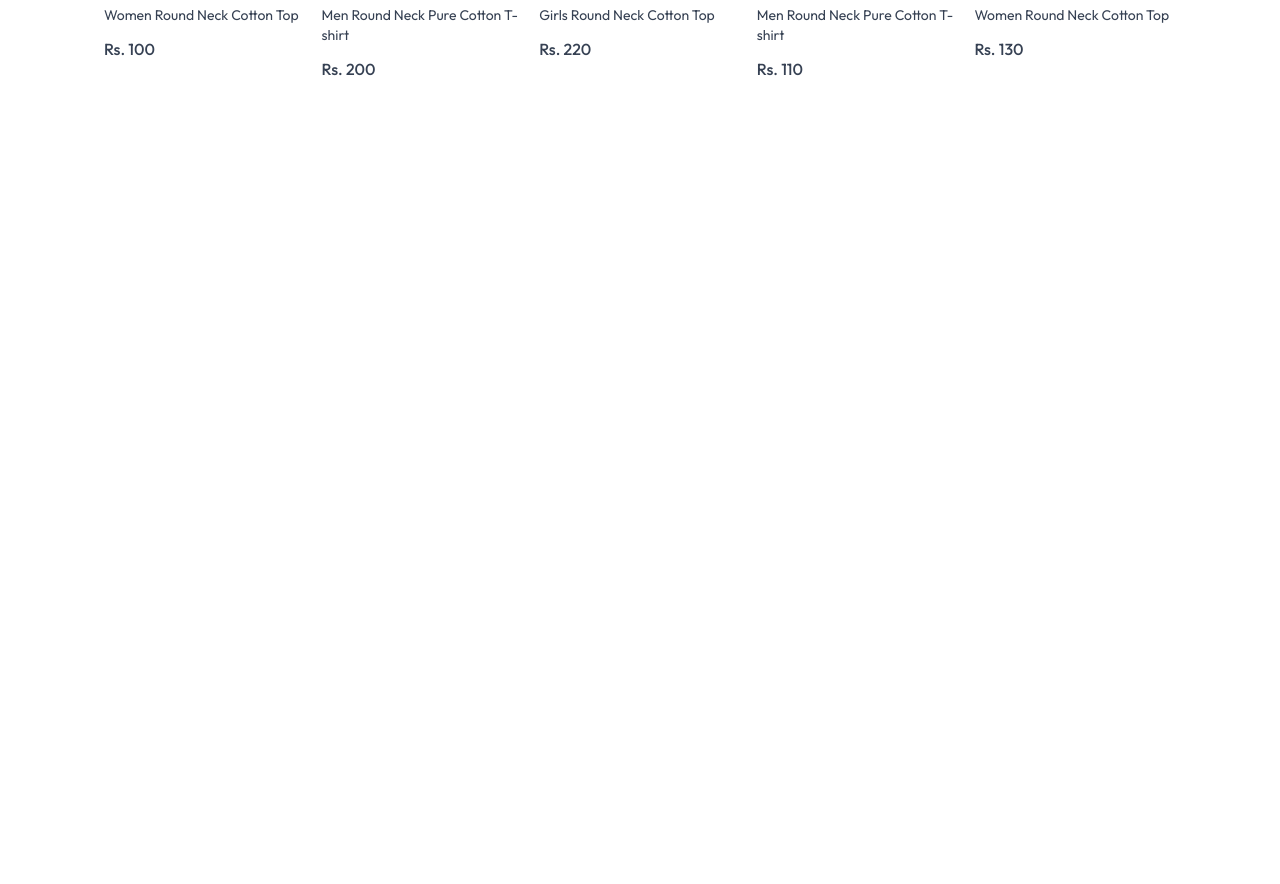
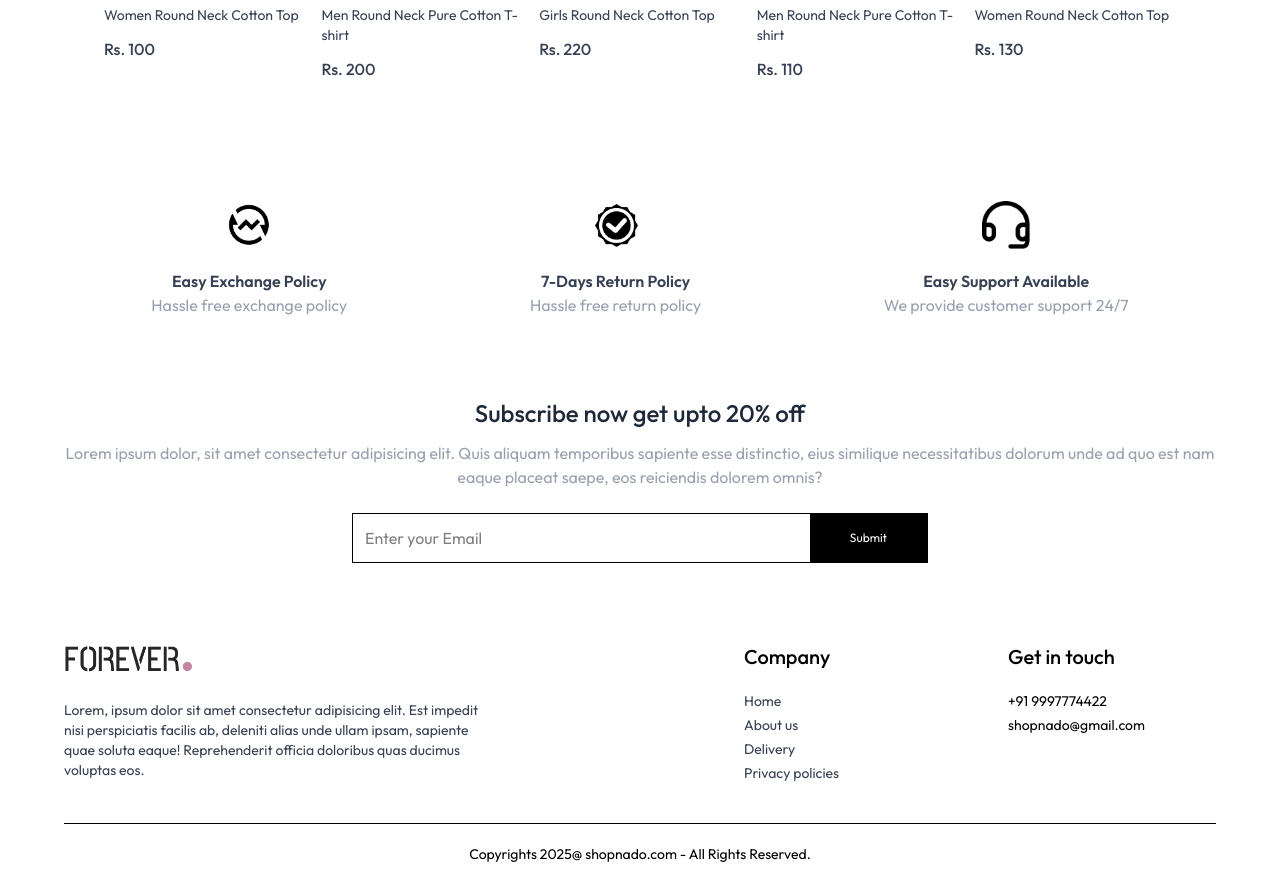
Before and after one commit to Aadi-o8/shopnado-client, a React (Vite) app: page / in a window 1280 px wide. Shown: the part 2440-3324 px from the top of the page. Before the commit the page ends 2561 px from the top, so only its background shows below. Built offline with nearby package versions, Linux system fonts and the light colour scheme.

Commit message:
Home page done

```diff
--- a/src/App.jsx
+++ b/src/App.jsx
@@ -10,6 +10,7 @@ import Product from './pages/Product'
 import Orders from './pages/Orders'
 import Login from './pages/Login'
 import Navbar from './components/Navbar'
+import Footer from './components/Footer'
 
 
 const App = () => {
@@ -27,6 +28,7 @@ const App = () => {
         <Route path='/orders' element = {<Orders/>} />
         <Route path='/login' element = {<Login/>} />
       </Routes>
+      <Footer />
     </div>
   )
 }
--- /dev/null
+++ b/src/components/Footer.jsx
@@ -0,0 +1,46 @@
+import React from 'react'
+import { assets } from '../assets/assets'
+
+const Footer = () => {
+  return (
+    <div>
+        <div  className='flex flex-col sm:grid grid-cols-[3fr_1fr_1fr] gap-14 my-10 mt-20 text-sm'>
+
+            <div>
+                <img src={assets.logo} className='mb-5 w-32' alt="" />
+                <p className='w-full sm:w-2/3 text-gray-700'>
+                    Lorem, ipsum dolor sit amet consectetur adipisicing elit. Est impedit nisi perspiciatis facilis ab, deleniti alias unde ullam ipsam, sapiente quae soluta eaque! Reprehenderit officia doloribus quas ducimus voluptas eos.
+                </p>
+            </div>
+
+            <div>
+                <p className='text-xl font-medium mb-5'>Company</p>
+                <ul className='flex flex-col gap-1 text-gray-700'>
+                    <li>Home</li>
+                    <li>About us</li>
+                    <li>Delivery</li>
+                    <li>Privacy policies</li>
+                </ul>
+            </div>
+
+            <div>
+                <p className='text-xl font-medium mb-5'>
+                    Get in touch
+                </p>
+                <ul className='flex flex-col gap-1 mb-5'>
+                    <li>+91 9997774422</li>
+                    <li>shopnado@gmail.com</li>
+                </ul>
+            </div>
+
+        </div>
+
+        <div>
+            <hr />
+            <p className='py-5 text-sm text-center '> Copyrights 2025@ shopnado.com - All Rights Reserved.</p>
+        </div>
+    </div>
+  )
+}
+
+export default Footer
--- /dev/null
+++ b/src/components/NewsLetterBox.jsx
@@ -0,0 +1,26 @@
+import React, { useState } from 'react'
+
+const NewsLetterBox = () => {
+
+    const [email, setEmail] = useState("");
+
+    const onSubmitHandler = (event)=> {
+        event.preventDefault();
+        setEmail("");
+    }
+
+  return (
+    <div className='text-center'>
+        <p className='text-2xl font-medium text-gray-800'>Subscribe now get upto 20% off</p>
+        <p className='text-gray-400 mt-3'>
+            Lorem ipsum dolor, sit amet consectetur adipisicing elit. Quis aliquam temporibus sapiente esse distinctio, eius similique necessitatibus dolorum unde ad quo est nam eaque placeat saepe, eos reiciendis dolorem omnis?
+        </p>
+        <form onSubmit={onSubmitHandler} className='w-full sm:w-1/2 flex items-center gap-3 mx-auto my-6 border pl-3'>
+            <input className='w-full sm:flex-1 outline-0 ' type="email" placeholder='Enter your Email' value={email} onChange={(e) => setEmail(e.target.value)} required/>
+            <button type='submit' className='bg-black text-white text-xs px-10 py-4 cursor-pointer'>Submit</button>
+        </form>
+    </div>
+  )
+}
+
+export default NewsLetterBox
--- /dev/null
+++ b/src/components/Poliscies.jsx
@@ -0,0 +1,26 @@
+import React from 'react'
+import { assets } from '../assets/assets'
+
+const Poliscies = () => {
+  return (
+    <div className='flex flex-col sm:flex-row justify-around gap-12 sm:gap-2 text-center py-20 text-xs sm:text-sm md:text-base text-gray-700'>
+        <div>
+            <img src={assets.exchange_icon} className='w-12 m-auto mb-5' alt="" />
+            <p className='font-semibold'>Easy Exchange Policy</p>
+            <p className='text-gray-400'>Hassle free exchange policy</p>
+        </div>
+        <div>
+            <img src={assets.quality_icon} className='w-12 m-auto mb-5' alt="" />
+            <p className='font-semibold'>7-Days Return Policy</p>
+            <p className='text-gray-400'>Hassle free return policy</p>
+        </div>
+        <div>
+            <img src={assets.support_img} className='w-12 m-auto mb-5' alt="" />
+            <p className='font-semibold'>Easy Support Available</p>
+            <p className='text-gray-400'>We provide customer support 24/7</p>
+        </div>
+    </div>
+  )
+}
+
+export default Poliscies
--- a/src/pages/Collection.jsx
+++ b/src/pages/Collection.jsx
@@ -1,9 +1,72 @@
-import React from 'react'
+import React, { useContext, useState } from 'react'
+import { ShopContext } from '../context/ShopContext'
+import { assets } from '../assets/assets';
+import Title from '../components/Title';
 
-const collection = () => {
+const Collection = () => {
+
+  const { products } = useContext(ShopContext);
+  const [showFilter, setShowFilter] = useState(false);
+
   return (
-    <div>collection</div>
+
+    <div className='flex flex-col sm:flex-row gap-1 sm:gap-10 pt-10 border-t'>
+
+        {/* Filter Options */}
+        <div className='min-w-60 '>
+          <p onClick={()=> setShowFilter(!showFilter)} className='my-2 text-xl flex items-center cursor-pointer gap-2 '>Filters
+            <img src={assets.dropdown_icon} className={`h-3 sm:hidden ${showFilter ? 'rotate-90' : '' }`} alt="" />
+          </p>
+
+          {/* Category Filter */}
+          <div className={`border-t border-gray-400 pl-5 py-3 mt-6 ${showFilter ? '' : 'hidden sm:block'}`}>
+            <p className='mb-3 text-sm font-medium '>Categories</p>
+            <div className='flex flex-col gap-2 text-sm font-light text-gray-700'>
+              <p className='flex gap-2'>
+                <input type="checkbox" className='w-3' value={'Men'} /> Men
+              </p>
+              <p className='flex gap-2'>
+                <input type="checkbox" className='w-3' value={'Women'} /> Women
+              </p>
+              <p className='flex gap-2'>
+                <input type="checkbox" className='w-3' value={'Kids'} /> Kids
+              </p>
+            </div>
+          </div>
+          {/* Sub-Category Filter */}
+          <div className={`border-b border-gray-400 pl-5 py-3 ${showFilter ? '' : 'hidden sm:block'}`}>
+            <p className='mb-3 text-sm font-medium '>Types</p>
+            <div className='flex flex-col gap-2 text-sm font-light text-gray-700'>
+              <p className='flex gap-2'>
+                <input type="checkbox" className='w-3' value={'Topwear'} /> Top wear
+              </p>
+              <p className='flex gap-2'>
+                <input type="checkbox" className='w-3' value={'Bottomwear'} /> Bottom wear
+              </p>
+              <p className='flex gap-2'>
+                <input type="checkbox" className='w-3' value={'Winterwear'} /> Winter wear
+              </p>
+            </div>
+          </div>
+        </div>
+
+        {/* Right Side */}
+        <div className='flex-1'>
+
+          <div className='flex justify-between text-base sm:text-2xl mb-4'>
+            <Title txt1={'All'} txt2={'Collections'} />
+            {/* Product Sort */}
+            <select className='border-2 border-gray-800 rounded-2xl text-sm px-2'>
+              <option value="relavent">Sort by: Relavent</option>
+              <option value="low-high">Sort by: Price low to high</option>
+              <option value="high-low">Sort by: Price high to low</option>
+            </select>
+          </div>
+
+        </div>
+
+    </div>
   )
 }
 
-export default collection
+export default Collection
--- a/src/pages/Home.jsx
+++ b/src/pages/Home.jsx
@@ -2,6 +2,8 @@ import React from 'react'
 import Hero from '../components/Hero'
 import LatestCollection from '../components/LatestCollection'
 import BestSeller from '../components/BestSeller'
+import Poliscies from '../components/Poliscies'
+import NewsLetterBox from '../components/NewsLetterBox'
 
 const home = () => {
   return (
@@ -9,6 +11,8 @@ const home = () => {
       <Hero/>
       <LatestCollection/>
       <BestSeller />
+      <Poliscies />
+      <NewsLetterBox />
     </div>
   )
 }
```
